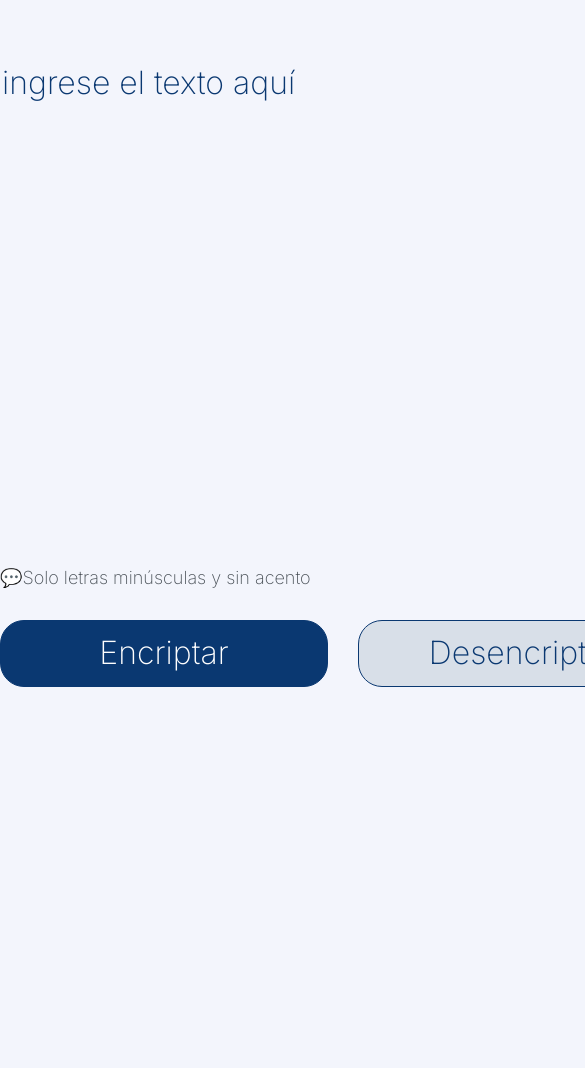
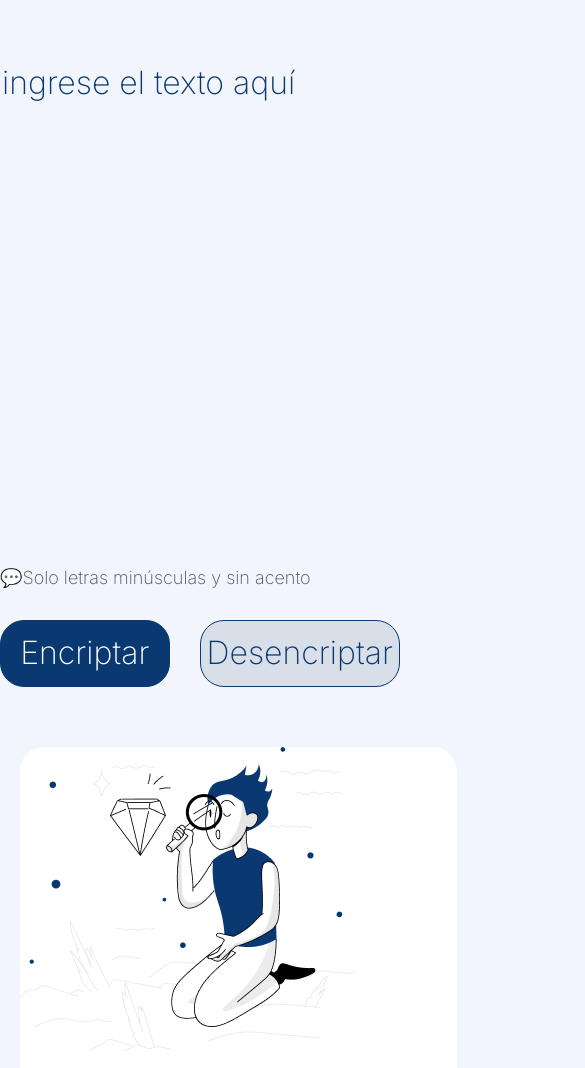
Before and after one commit to BrunoMA25/des-encriptador, a plain HTML site: page index.html in a window 390 px wide. Shown: the part 32-1100 px from the top of the page, 585 px wide, since content can reach past the window. Before the commit the page ends 1069 px from the top, so only its background shows below. Drawn offline with Linux system fonts and the light colour scheme.

Commit message:
Arreglando presentación para dispositivos móviles

```diff
--- a/style.css
+++ b/style.css
@@ -105,7 +105,18 @@ main{
 }
 
 @media screen and (max-width:480px){
+    main{
+        width: 400px;
+        margin: 0 auto;
+        display: inline-block;
+    }
+
     .mensaje{
-        position: sticky;
+        margin-left: 20px;
+        position: absolute;
+    }
+
+    .copiar{
+        margin-left: 30px;
     }
 }
```
